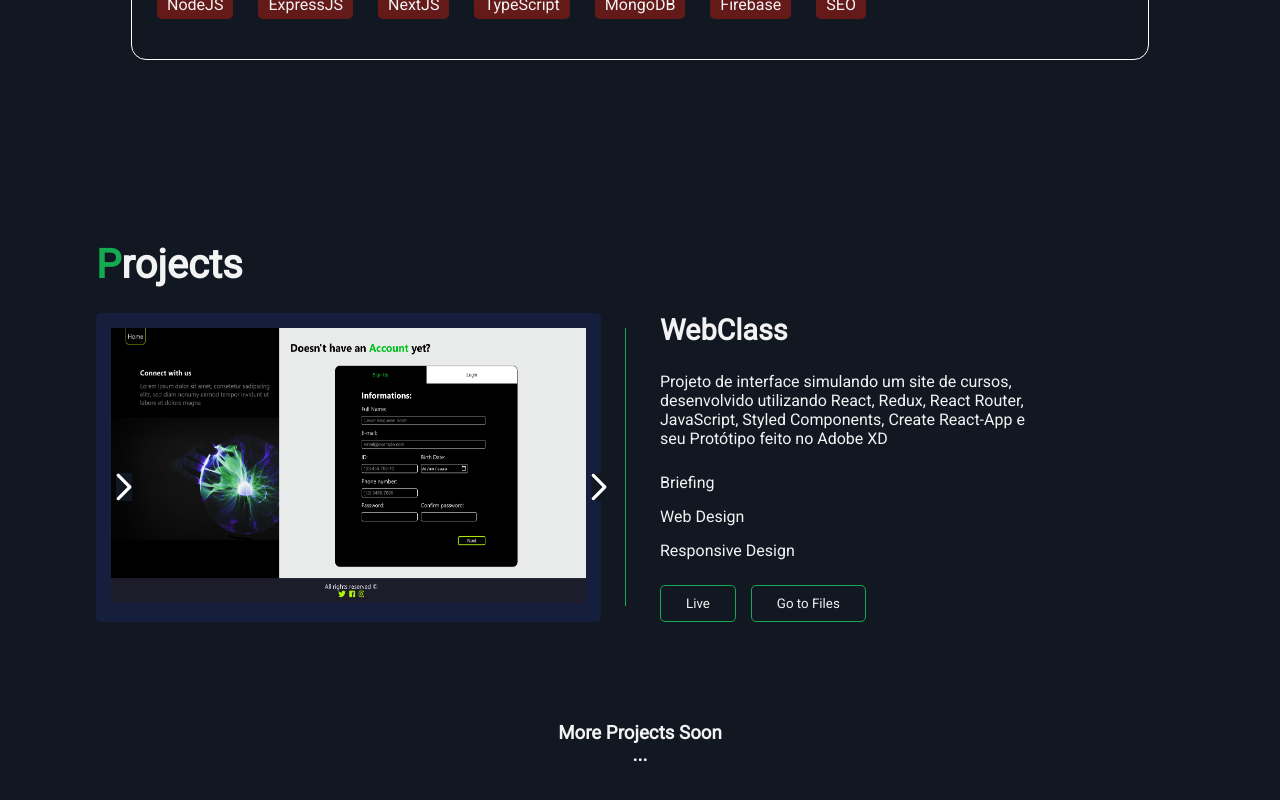
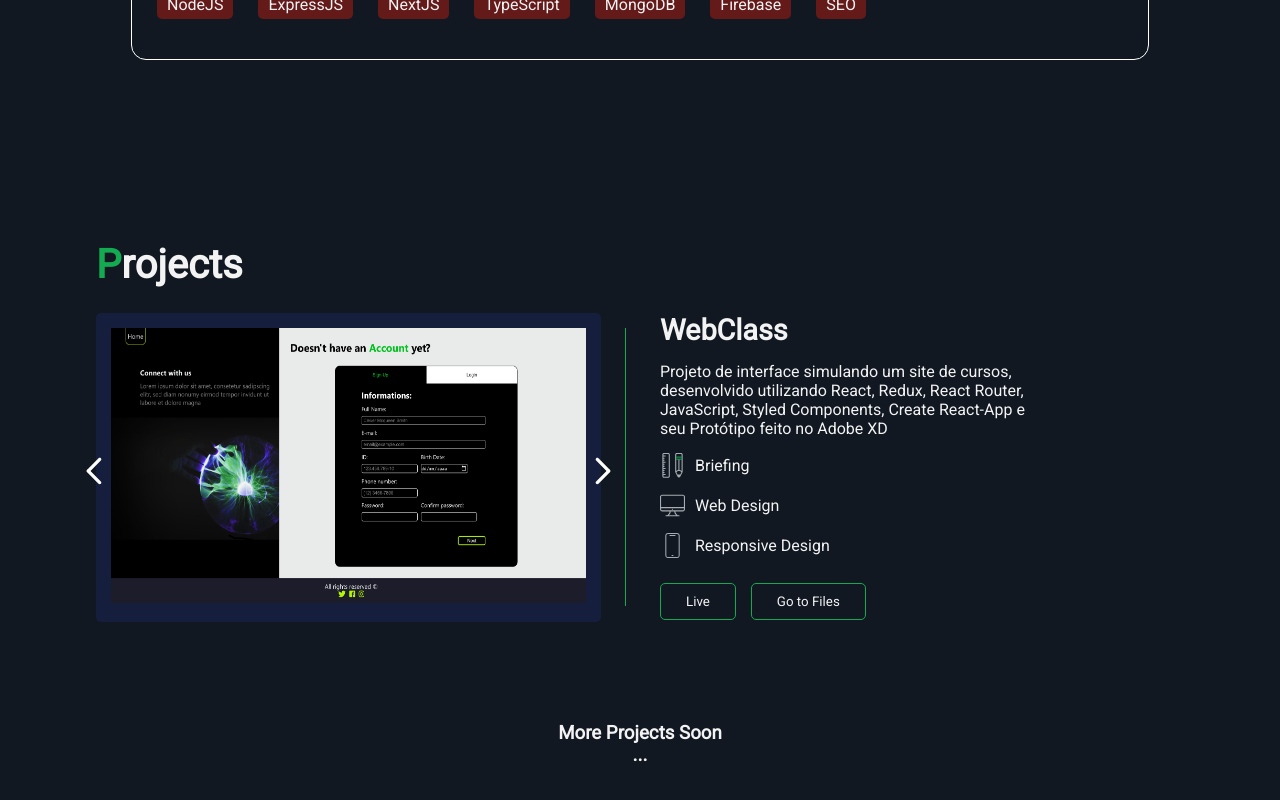
Before and after one commit to Williamas47/Portfolio-William-Almeida, a React (Create React App) app: page / in a window 1280 px wide. Shown: the part 1374-2174 px from the top of the page. Built offline with nearby package versions, Linux system fonts and the light colour scheme; the HTML template or start-up script is replaced by a standard one.

Commit message:
Projects style update w/ SVG

```diff
--- a/src/components/Main/Projects/Projects.js
+++ b/src/components/Main/Projects/Projects.js
@@ -9,8 +9,8 @@ const Projects = () => {
             <div className="project">
                 <div className="showPhotos">
                     <button id='BtnPrev'><SvgFiles icon="Arrow"/></button>
+                    <button id="BtnNext"><SvgFiles icon="Arrow"/></button>
                     <img src={loginWebClassIMG} alt="project images"/>
-                    <button id="BtnNext"><SvgFiles icon="Arrow"/></button>
                 </div>
                 <div className="projectInfo">
                     <h3>WebClass</h3>
@@ -21,9 +21,9 @@ const Projects = () => {
                         Protótipo feito no Adobe XD
                     </p>
                     <div className="projectTags">
-                        <span><SvgFiles/> Briefing</span>
-                        <span><SvgFiles/> Web Design</span>
-                        <span><SvgFiles/> Responsive Design</span>
+                        <span><SvgFiles icon="DesignIcon"/> Briefing</span>
+                        <span><SvgFiles icon="ComputerIcon"/> Web Design</span>
+                        <span><SvgFiles icon="CellPhoneIcon"/> Responsive Design</span>
                     </div>
                     <button>Live</button>
                     <button>Go to Files</button>
--- a/src/components/Main/Projects/ProjectsStyles.js
+++ b/src/components/Main/Projects/ProjectsStyles.js
@@ -20,16 +20,29 @@ export const StyledProjects = styled.div`
             position: relative;
             button{
                 position: absolute;
-                top: 50%;
+                top: 45%;
                 background: transparent;
                 border: 0px;
                 padding: 5px;
                 color: var(--text-primary-color);
                 cursor: pointer;
                 svg{
+
                     z-index: 3;
+                    background: transparent;
                 }
-            }
+
+                }
+                #BtnPrev{
+                    left: -15px;
+                    svg{
+                    transform: rotate(180deg);
+                    }
+                }
+                #BtnNext{
+                    right: -15px;
+                }
+
             img{
                 width: 475px;
                 height: 275px;
@@ -51,14 +64,26 @@ export const StyledProjects = styled.div`
                 font-size: 1.8em;
             }
             p{
-                padding: 25px 0;
+                padding: 15px 0;
                 width: 75%;
             }
             .projectTags{
                 padding-bottom: 25px;
                 display: flex;
+                justify-content: center;
                 flex-direction: column;
                 gap: 15px;
+                span{
+                    display: flex;
+                    align-items: center;
+                    svg{
+                    margin-right: 10px;
+                    width: 25px;
+                    height: 25px;
+                    }
+                }
+
+
             }
             button{
                 background: transparent;
```
